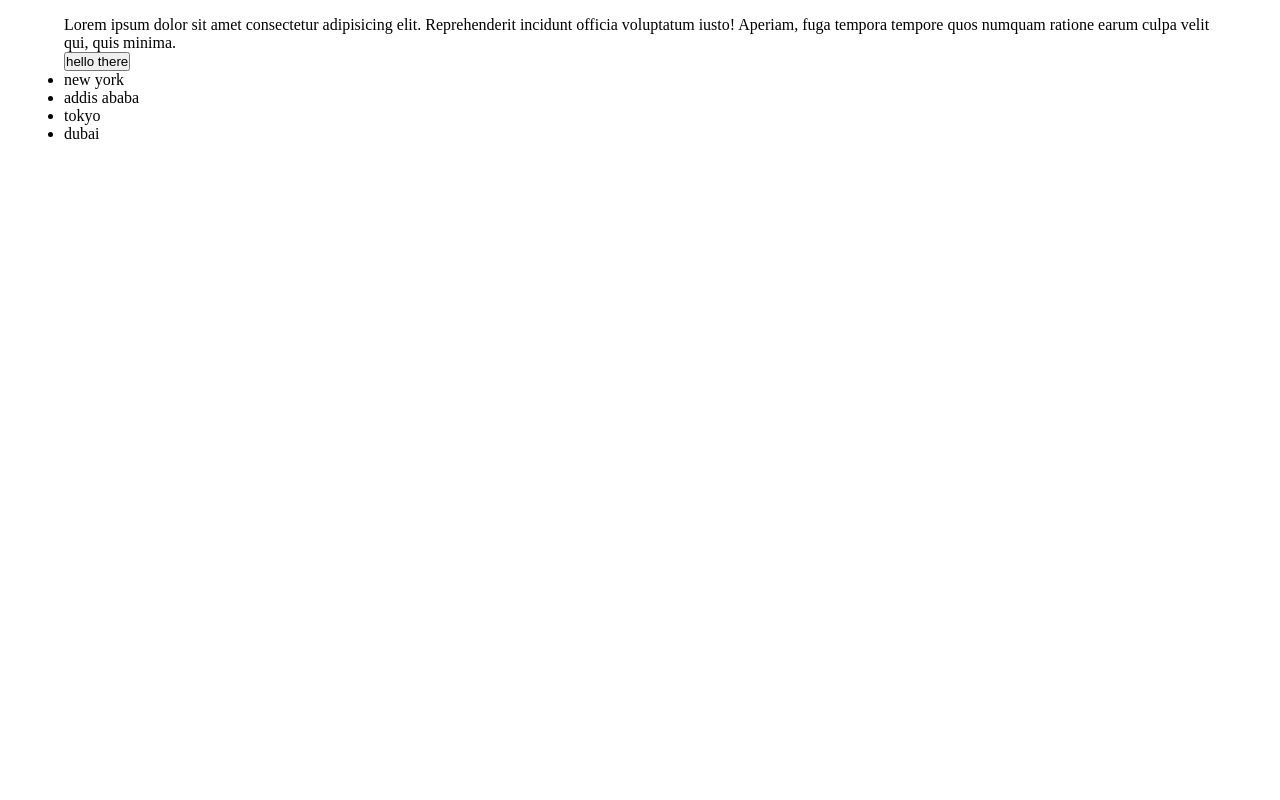
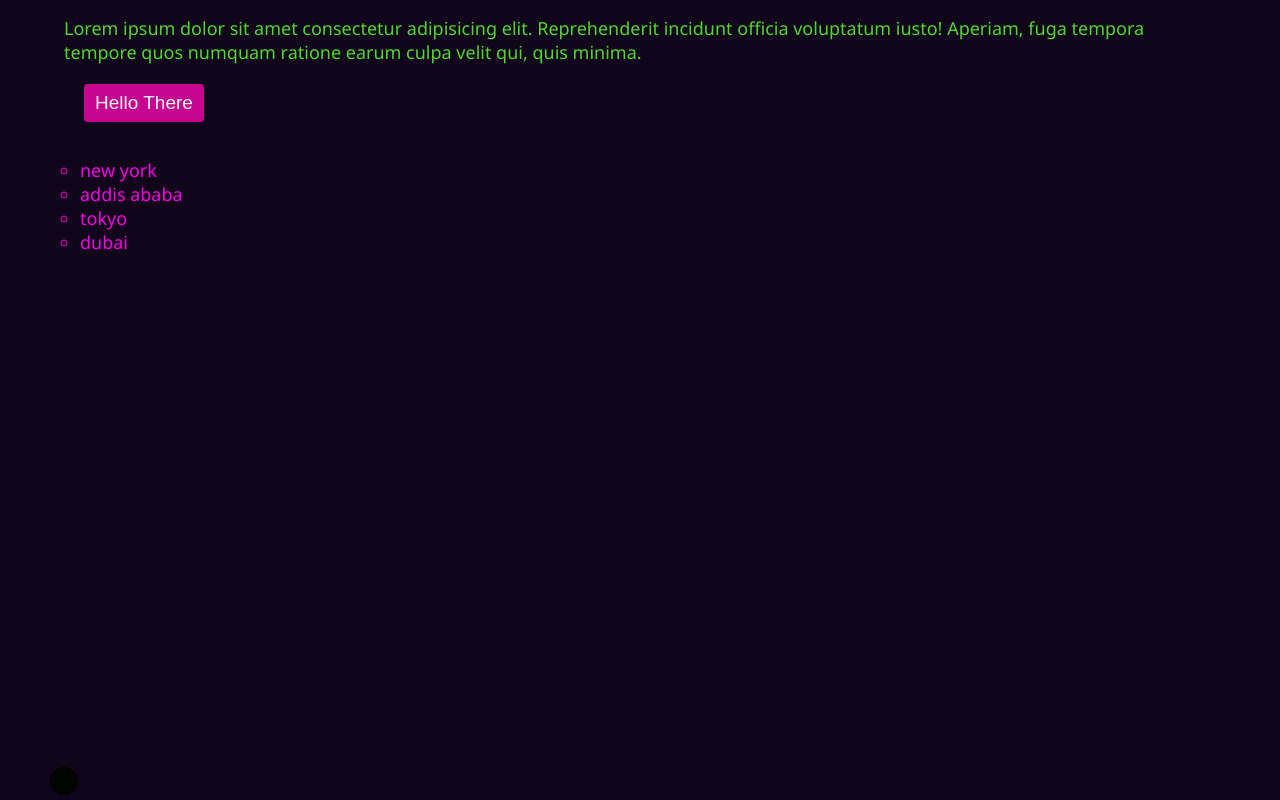
Before and after one commit to henaorth16/cursor, a plain HTML site: page index.html in a window 1280 px wide. Drawn offline with Linux system fonts and the light colour scheme.

Commit message:
added already

```diff
--- a/index.html
+++ b/index.html
@@ -9,10 +9,10 @@
 </head>
 <body>
     <section>
-        <span class="cursor"></span>
+
         <div>
             <p>Lorem ipsum dolor sit amet consectetur adipisicing elit. Reprehenderit incidunt officia voluptatum iusto! Aperiam, fuga tempora tempore quos numquam ratione earum culpa velit qui, quis minima.</p>
-            <button>hello there</button>
+            <button class="btn">hello there</button>
             <ul>
                 <li>new york</li>
                 <li>addis ababa</li>
@@ -21,5 +21,7 @@
             </ul>
         </div>
     </section>
+    <span class="cursor"></span>
+    <script src="index.js"></script>
 </body>
 </html>
--- /dev/null
+++ b/index.js
@@ -0,0 +1,14 @@
+const cur = document.querySelector(".cursor");
+
+document.addEventListener("mousemove",(event)=>{
+console.log(event.screenX - (window.innerWidth / 2));
+
+document.documentElement.style.setProperty("--left", event.pageX + 1)
+document.documentElement.style.setProperty("--top", event.pageY +10)
+})
+
+document.addEventListener('contextmenu', function(ev) {
+    ev.preventDefault();
+    alert('success!');
+    return false;
+}, false);
--- a/style.css
+++ b/style.css
@@ -3,6 +3,68 @@
     padding: 0;
     box-sizing: border-box;
 }
+:root{
+    --left: 0px;
+    --top: 0px;
+}
 body{
+    width: 100%;
+    height: 100vh;
     padding: 1rem 4rem;
+    background-color: rgb(17, 5, 27);
+    color: #51d72c;
+    font-family: 'Segoe UI', Tahoma, Geneva, Verdana, sans-serif;
+    font-size: 18px;
 }
+section{
+    width: 100%;
+    height: 100%;
+    z-index: 1;
+}
+span.cursor{
+    width: 30px;
+    height: 30px;
+    background-color: #28c156;
+    mix-blend-mode: darken;
+    filter: saturate(10);
+    border: 1px solid #fff;
+    border-radius: 50%;
+    position: absolute;
+    left: calc(1px*(var(--left)));
+    top: calc(1px*(var(--top)));
+    transition: 100ms ease-out;
+    transform: translate(-50%, -60%);
+    z-index: 20;
+    cursor: none;
+}
+span.active{
+    width: 40px;
+    height: 40px;
+}
+.btn{
+    border: none;
+    padding: 8px 11px;
+    margin: 20px;
+    border-radius: 4px;
+    font-size: 19px;
+    background-color: #c70593;
+    color: #f7f7f7;
+    text-transform: capitalize;
+    cursor: pointer;
+}
+.btn:hover{
+    background-color: #95056f;
+}
+ul{
+    margin: 1rem;
+}
+ul li{
+    list-style:circle;
+    cursor: pointer;
+    transition: 100ms;
+    color: #f500e5;
+}
+ul li:hover{
+    list-style:disc ;
+
+}
```
